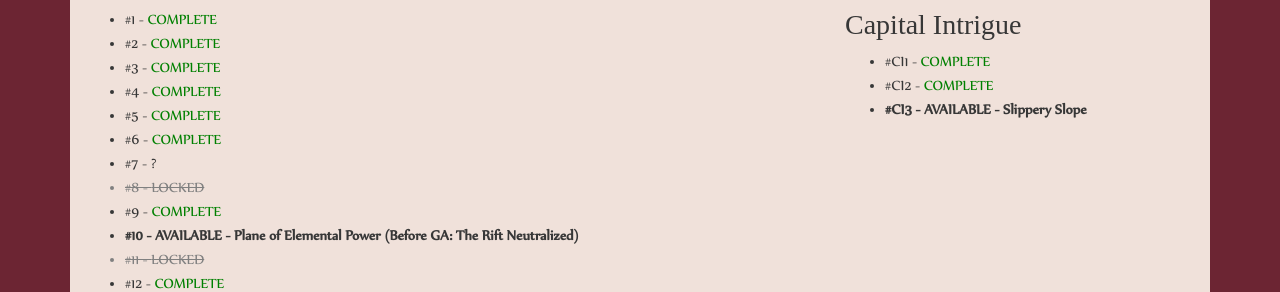
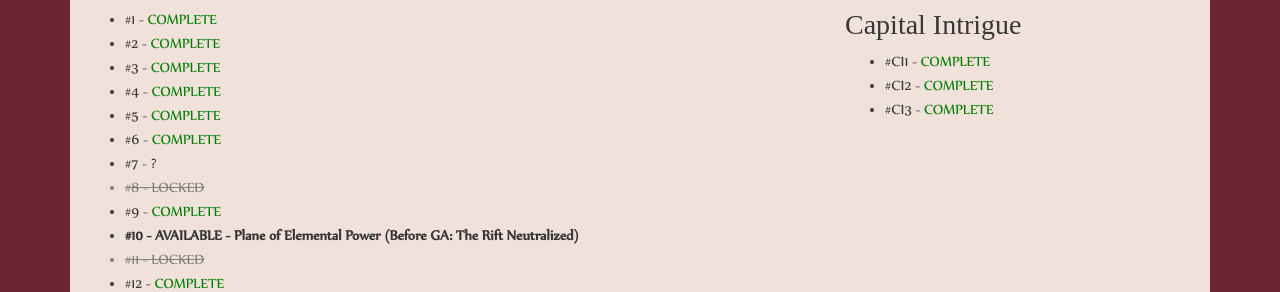
Before and after one commit to Divegato/gloomhaven-travel-log, a Jekyll site: the page built from index.html, in a window 1280 px wide. Shown: the part 912-1204 px from the top of the page. Built offline with Jekyll 4.4.1, drawn with Linux system fonts in a browser that asks for light colours; nearby versions of some CDN libraries; some web fonts are replaced.

Commit message:
Ja Boiz - #CI3 Complete

```diff
--- a/_data/missions.json
+++ b/_data/missions.json
@@ -175,7 +175,7 @@
         {
             "number": "CI3",
             "name": "Slippery Slope",
-            "status": "available",
+            "status": "complete",
             "campaign": "Capital Intrigue"
         }
     ]
```
Also changed, not shown: images/enemies/ooze.jpg (added), 1 other file.
